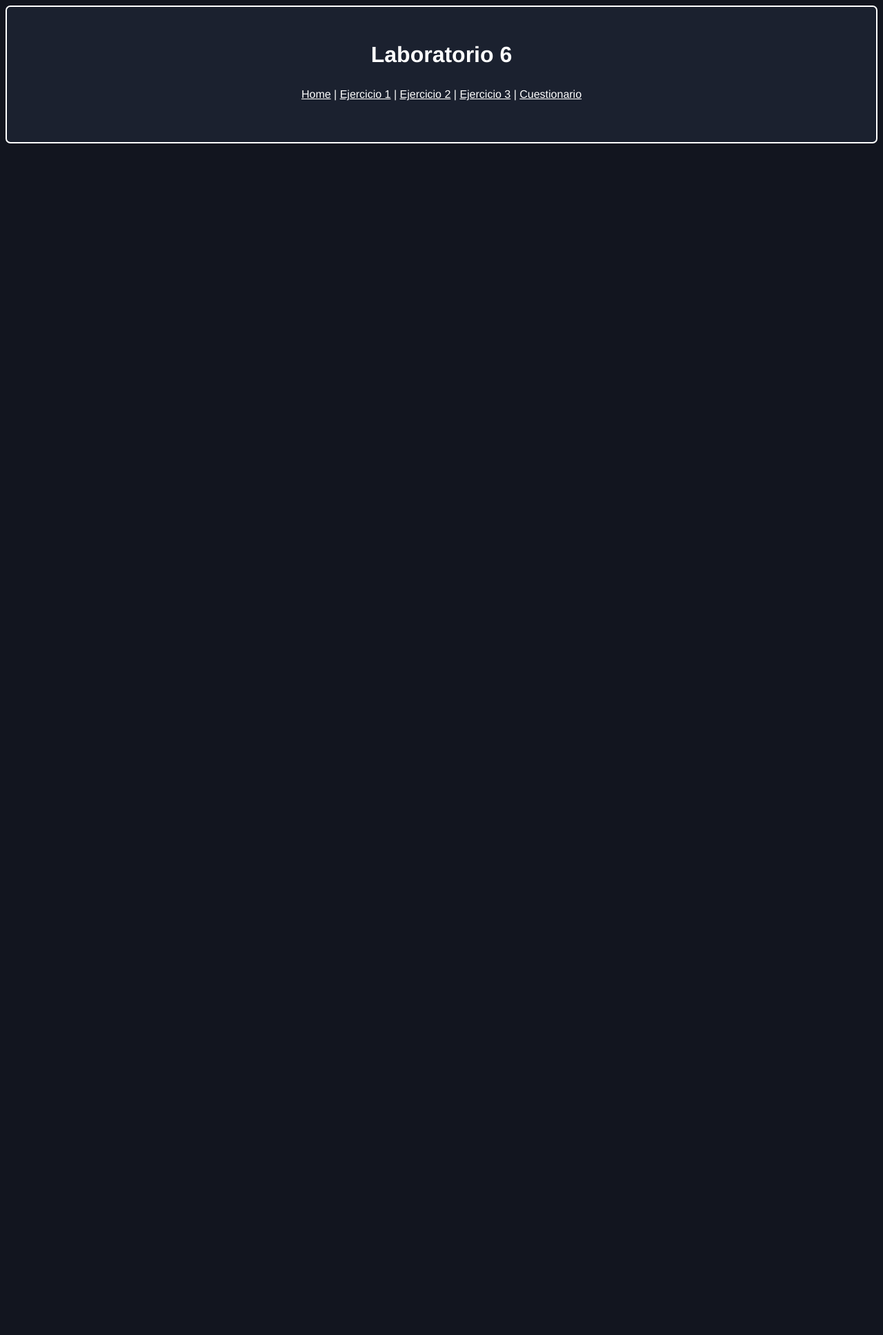
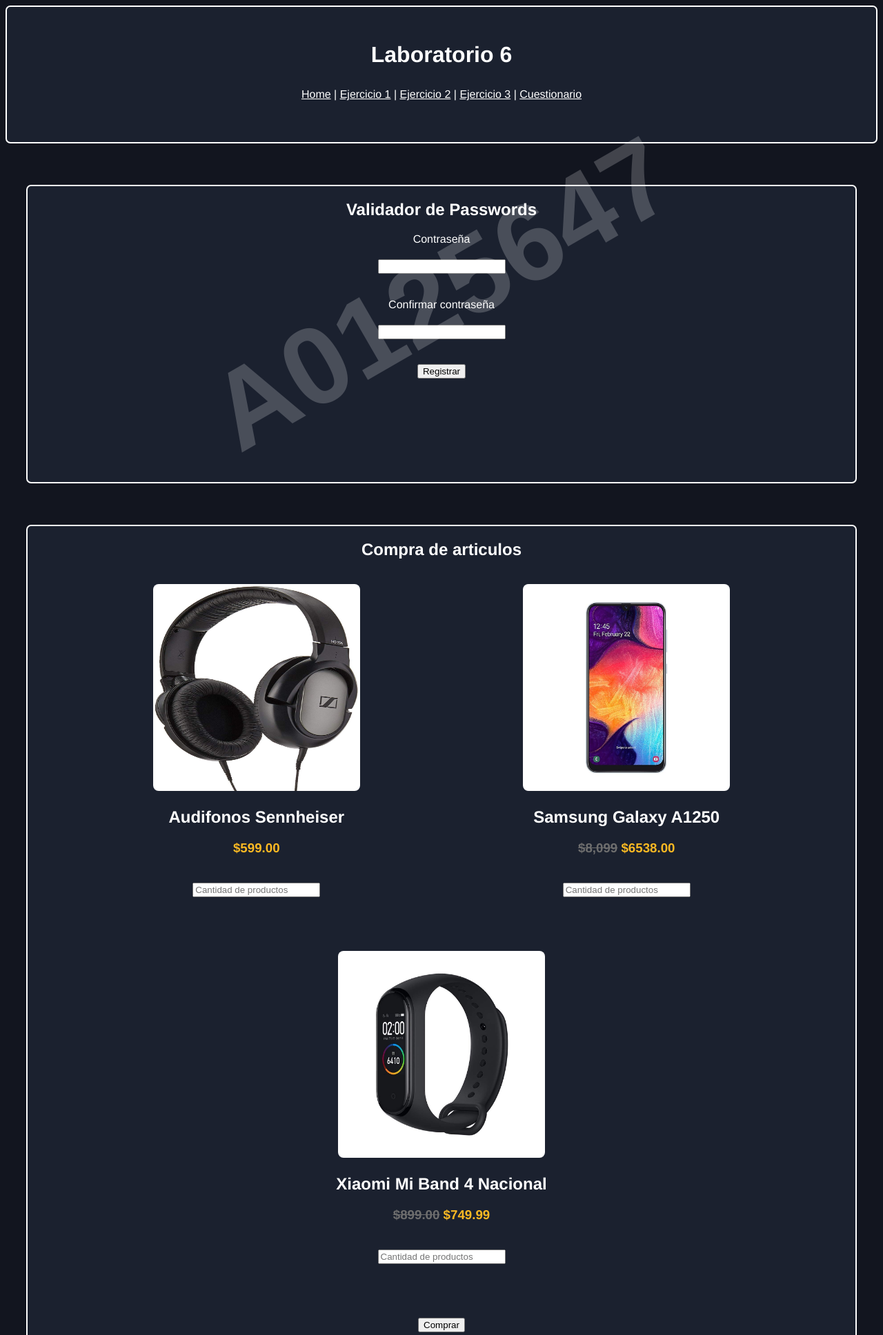
Before and after one commit to albertcastaned/A01250647_DAW, a PHP site: page /Laboratorio6/lab6.html in a window 1280 px wide; the page is wider, and only the part inside the window is pictured. Shown: the top 1936 px of that part at 69% size. Before the commit the page ends 208 px from the top of that part, so only its background shows below. Run offline with PHP 8.4, Linux system fonts and the light colour scheme.

Commit message:
Agregar primeras tres caracteristicas de Lab6

```diff
--- a/Laboratorio6/lab6.html
+++ b/Laboratorio6/lab6.html
@@ -8,14 +8,125 @@
 
     <body>
         <header>
-            <h1>Laboratorio 6</h1>
+            <h1 onmouseover="cambiarFont(this)">Laboratorio 6</h1>
             <nav>
-                <a href="../index.html">Home</a> |
-                <a href="#parte1">Ejercicio 1</a> |
-                <a href="#parte2">Ejercicio 2</a> |
-                <a href="#parte3">Ejercicio 3</a> |
-                <a href="#cuestionario">Cuestionario</a>
+                <a onmouseover="cambiarFont(this)" href="../index.html">Home</a> |
+                <a onmouseover="cambiarFont(this)" href="#parte1">Ejercicio 1</a> |
+                <a onmouseover="cambiarFont(this)" href="#parte2">Ejercicio 2</a> |
+                <a onmouseover="cambiarFont(this)" href="#parte3">Ejercicio 3</a> |
+                <a onmouseover="cambiarFont(this)" href="#cuestionario">Cuestionario</a>
         </nav>
         </header>
+
+        <div id = "watermark">
+            <h1>A0125647</h1>
+        </div>
+        <section id = "parte1" >
+                <h2>Validador de Passwords</h2>
+                <form onmouseover="mostrarInformacionValidador()" onmouseout="esconderInformacionValidador()">
+                    <p>
+                        <label>Contraseña</label><br>
+                        <input type="password" id="password1">
+                    </p>
+                    <p>
+                        <label>Confirmar contraseña</label><br>
+                        <input type="password" id="password2">
+                    </p>
+                    <p>
+                        <button type="button" onclick="validarContra()">Registrar</button>
+                    </p>
+                </form>
+                    <div class = "condiciones" id = "seccionCondiciones">
+                        <ul>
+                            <li>
+                                <small>Contraseña debe tener una letra mayúscula</small>
+                            </li>
+                            <li>
+                                <small>Contraseña debe tener un carácter especial</small>
+                            </li>
+                            <li>
+                                <small>Contraseña debe tener un numero</small>
+                            </li>
+                            <li>
+                                <small>Contraseña debe tener mas de 5 caracteres</small>
+                            </li>
+                        </ul>
+                    </div>
+                <div id = "validadorResultado">
+                </div>
+            </section>
+
+            <section id = "parte2">
+                <h2>Compra de articulos</h2>
+                <div class = "compra">
+                        <img src="static/images/headphones.jpg" alt="Audifonos Sennheiser" width="300" height="300">
+                        <h2 name = "nombreProducto">Audifonos Sennheiser</h2>
+                        <h3 class = "precio">$<span name = "precio">599.00</span></h3>
+                        <input type = "number" placeholder="Cantidad de productos" name="cantidad" min="1">
+                </div>
+                <div class = "compra">
+                        <img src="static/images/sGalaxy.jpg" alt="Samsung Galaxy A1250" width="300" height="300">
+                        <h2 name = "nombreProducto">Samsung Galaxy A1250</h2>
+                        <h3 class = "precio"><del>$8,099</del> $<span name = "precio">6538.00</span></h3>
+                        <input type = "number" placeholder="Cantidad de productos" name="cantidad" min="1">
+
+                </div>
+                <div class = "compra">
+                        <img src="static/images/xiaomi.jpg" alt="Xiaomi Mi Band 4 Nacional" width="300" height="300">
+                        <h2 name = "nombreProducto">Xiaomi Mi Band 4 Nacional</h2>
+                        <h3 class = "precio"><del>$899.00</del> $<span name = "precio">749.99</span></h3>
+                        <input type = "number" placeholder="Cantidad de productos" name="cantidad" min="1">
+
+                </div>
+                <p>
+                <button type="button" onclick="comprar()">Comprar</button>
+                </p>
+
+                <div id="recibo">
+
+                </div>
+            </section>
+
+            <section id="parte3">
+                <h2>Calculadora Basica</h2>
+                <form>
+                    <p>
+                        <label>Operadores</label><br>
+                        <input type="number" id="operador1" placeholder="Primer numero">
+                        <input type="number" id="operador2" placeholder="Segundo numero"><br>
+                        <label>Elige la operacion</label>
+                        <select id="operacion">
+                            <option>Suma</option>
+                            <option>Resta</option>
+                            <option>Multiplicación</option>
+                            <option>División</option>
+                        </select><br><br>
+                        <button type="button" onclick="calcular()">Calcular</button>
+                    </p>
+                </form>
+                <div id = "resultadoCalculo" >
+
+                </div>
+            </section>
+
+            <section id="cuestionario">
+                <h2>Cuestionario</h2>
+                <ul>
+                    <li>
+                        <h3>¿Por qué es una buena práctica usar JavaScript para checar que sean válidos los inputs de las formas antes de enviar los datos al servidor?</h3>
+                        <p>Es importante hacer una validacion propio para verificar que el usuario no ingrese datos inadecuados por error, ademas de transformar los datos a otro formato si es necesario</p>
+                    </li>
+                    <li>
+                        <h3>¿Cómo puedes saltarte la seguridad de validaciones hechas con JavaScript?</h3>
+                        <p>Eliminando la funcion JS que valida los datos de donde se llama, como el boton. Esto se puede lograr desde la consola.</p>
+                    </li>
+                    <li>
+                        <h3>¿Si te puedes saltar la seguridad de las validaciones de JavaScript, entonces ¿por qué la primera pregunta dice que es una buena práctica?</h3>
+                        <p>Porque aunque es necesario validar desde el lado del servidor, las validaciones desde el lado del cliente nos sigue facilitando evitar errores y darle retroalimentacion inmediata al usuario.</p>
+                    </li>
+                </ul>
+            </section>
+
+            <script src="script.js"></script>
     </body>
 </html>
--- /dev/null
+++ b/Laboratorio6/script.js
@@ -0,0 +1,148 @@
+function cambiarFont(elemento)
+{
+    elemento.style.fontFamily = "Impact,Charcoal,sans-serif";
+}
+
+function mostrarInformacionValidador()
+{
+    let seccionInfoPassword = document.getElementById("seccionCondiciones");
+    seccionInfoPassword.style.visibility = "visible";
+}
+function esconderInformacionValidador()
+{
+    let seccionInfoPassword = document.getElementById("seccionCondiciones");
+    seccionInfoPassword.style.visibility = "hidden";
+}
+
+
+esconderInformacionValidador();
+
+function tieneNumero(contraseña)
+{
+    return /\d/.test(contraseña);
+}
+
+function tieneCaracterEspecial(contraseña)
+{
+    return /[!@#$%^&*(),.?":{}|<>]/.test(contraseña);
+}
+
+function tieneMayuscula(contraseña)
+{
+    return /[A-Z\s]+/.test(contraseña);
+}
+function validarContra()
+{
+    let pass1 = document.getElementById("password1").value;
+    let pass2 = document.getElementById("password2").value;
+
+    let resultDiv = document.getElementById("validadorResultado");
+
+    if(pass1 == "" || pass2 == "")
+    {
+        resultDiv.innerHTML = "<h2 class='incorrecto'>Un campo de texto esta en blanco</h2>";
+        return;
+    }
+    if(pass1 != pass2)
+    {
+        resultDiv.innerHTML = "<h2 class='incorrecto'>Contraseña diferente al campo de confirmacion</h2>";
+        return;
+    }
+    if(!tieneNumero(pass1))
+    {
+        resultDiv.innerHTML = "<h2 class='incorrecto'>La contraseña no tiene un numero</h2>";
+        return;
+    }
+    if(!tieneCaracterEspecial(pass1))
+    {
+        resultDiv.innerHTML = "<h2 class='incorrecto'>La contraseña no tiene un carácter especial</h2>";
+        return;
+    }
+    if(!tieneMayuscula(pass1))
+    {
+        resultDiv.innerHTML = "<h2 class='incorrecto'>La contraseña no tiene una letra mayuscula</h2>";
+        return;
+    }
+    if(pass1.length < 6)
+    {
+        resultDiv.innerHTML = "<h2 class='incorrecto'>La contraseña no tiene mas de 5 caracteres</h2>";
+        return;
+    }
+    for(let i = 0;i < pass1.length; i++)
+    {
+        if(pass1[i] == " ")
+        {
+            resultDiv.innerHTML = "<h2 class='incorrecto'>No se permite espacios para la contraseña</h2>";
+            return;
+        }
+    }
+    resultDiv.innerHTML = "<h2 class='correcto'>La contraseña es valida</h2>";
+
+}
+
+function calcular()
+{
+    let resultadoCalculo = document.getElementById("resultadoCalculo");
+    let operador1 = document.getElementById("operador1").valueAsNumber;
+    let operador2 = document.getElementById("operador2").valueAsNumber;
+
+    let operacion = document.getElementById("operacion").value;
+    resultadoCalculo.innerHTML = "";
+
+    if(isNaN(operador1) || isNaN(operador2))
+    {
+        resultadoCalculo.innerHTML+= "<h2 class='incorrecto'>Llena los dos campos con un valor</h2>";
+        return;
+    }
+    switch(operacion)
+    {
+        case "Suma":
+            resultadoCalculo.innerHTML+= "<h2 class='correcto'>" + (operador1 + operador2) + "</h2>";
+            break;
+        case "Resta":
+            resultadoCalculo.innerHTML+= "<h2 class='correcto'>" + (operador1 - operador2) + "</h2>";
+            break;
+        case "División":
+            if(operador2 == 0)
+            {
+                resultadoCalculo.innerHTML+= "<h2 class='incorrecto'>No se puede dividir entre 0</h2>";
+                return;
+            }
+            resultadoCalculo.innerHTML+= "<h2 class='correcto'>" + (operador1 / operador2) + "</h2>";
+            break;
+        case "Multiplicación":
+            resultadoCalculo.innerHTML+= "<h2 class='correcto'>" + (operador1 * operador2) + "</h2>";
+            break;
+    }
+}
+function comprar()
+{
+    let reciboSeccion = document.getElementById("recibo");
+
+    let nombres = document.getElementsByName("nombreProducto");
+
+    let precios = document.getElementsByName("precio");
+
+    let cantidades = document.getElementsByName("cantidad");
+
+    let total = 0;
+    for(let i = 0;i < cantidades.length; i++)
+    {
+        if(isNaN(cantidades[i].valueAsNumber) || cantidades[i].valueAsNumber <= 0)
+        {
+            reciboSeccion.innerHTML = "<h2 class='incorrecto'>Elige una cantidad valida para cada producto</h2>";
+            return;
+        }
+    }
+
+    reciboSeccion.innerHTML= "<h2>Recibo:<br>";
+
+    for(let i=0;i < cantidades.length;i++)
+    {
+        reciboSeccion.innerHTML+= "<h3>" + nombres[i].innerText + " x " + cantidades[i].valueAsNumber + ": $" + precios[i].innerText * cantidades[i].valueAsNumber + "</h3><br>";
+        total+= precios[i].innerText * cantidades[i].valueAsNumber;
+    }
+
+    reciboSeccion.innerHTML+= "<h3>Subtotal: $" + total + "</h3><br><h3>IVA: $" + total * 0.16 + "</h3><br><h3>Total: $" + total + total * 0.16 + "</h3><br>";
+
+}
--- a/css/style.css
+++ b/css/style.css
@@ -109,3 +109,19 @@ section{
 .incorrecto{
     color: red;
 }
+
+#watermark{
+    color: #fff;
+    font-size: 60pt;
+    -webkit-transform: rotate(-30deg);
+    -moz-transform: rotate(-30deg);
+    position: absolute;
+    width: 100%;
+    height: 100%;
+    margin: 0;
+    z-index: 1;
+    left:100px;
+    top:200px;
+    opacity: 0.2;
+    pointer-events:none;
+}
--- a/index.html
+++ b/index.html
@@ -14,7 +14,9 @@
                     <a href="Laboratorio1/lab1.html">Laboratorio 1</a> |
                     <a href="Laboratorio3/lab3.html">Laboratorio 3</a> |
                     <a href="Laboratorio4/lab4.html">Laboratorio 4</a> |
-                    <a href="Laboratorio5/lab5.html">Laboratorio 5</a><br>
+                    <a href="Laboratorio5/lab5.html">Laboratorio 5</a> |
+                    <a href="Laboratorio6/lab6.html">Laboratorio 6</a>
+                    <br>
                 <h2>Bases de Datos</h2>
                 <a href="Cuestionario1/cuestionario1.html">Cuestionario 1</a>
             </nav>
```
Also changed, not shown: Laboratorio6/static/images/headphones.jpg (added), Laboratorio6/static/images/sGalaxy.jpg (added), Laboratorio6/static/images/xiaomi.jpg (added).
